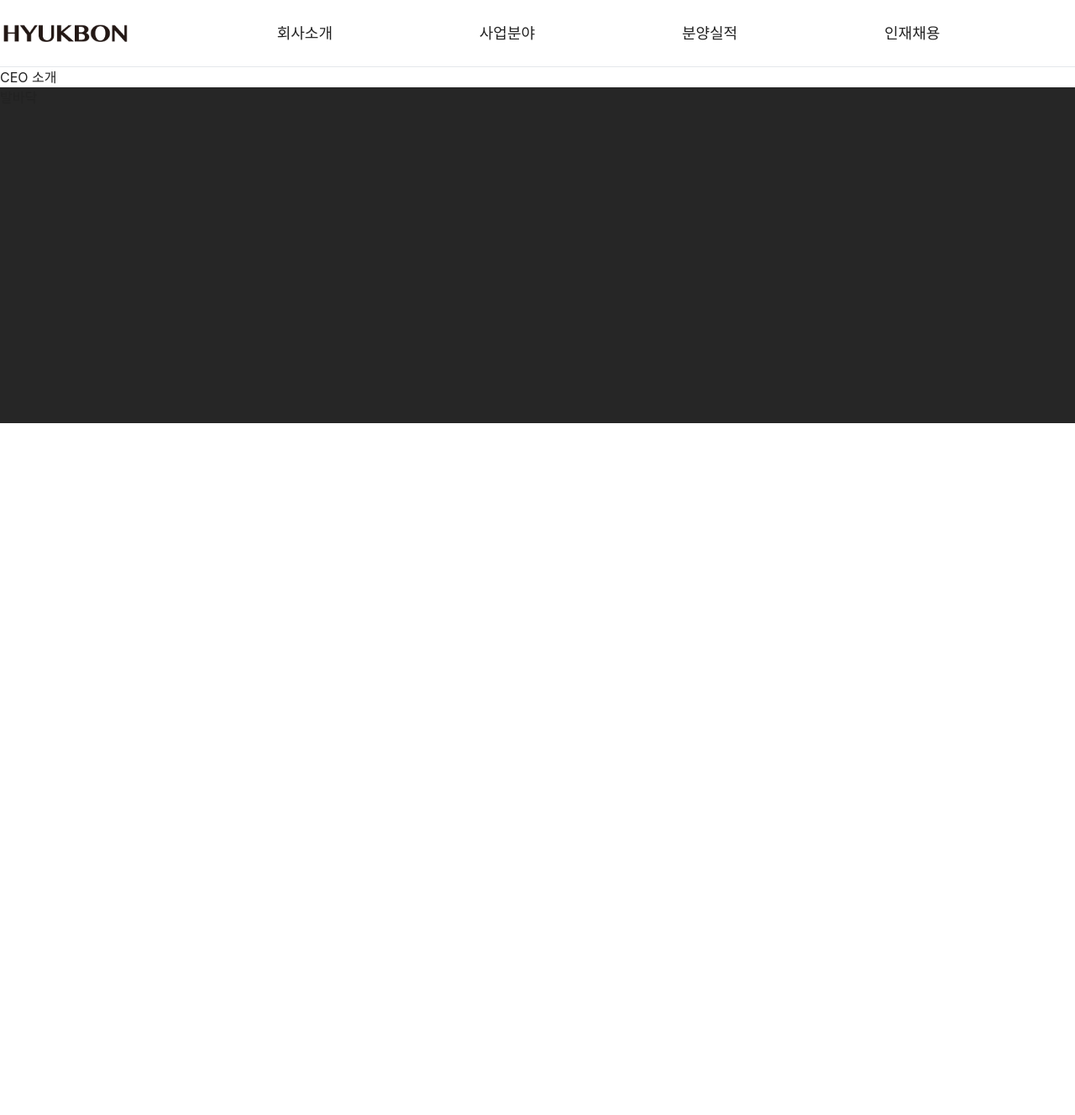
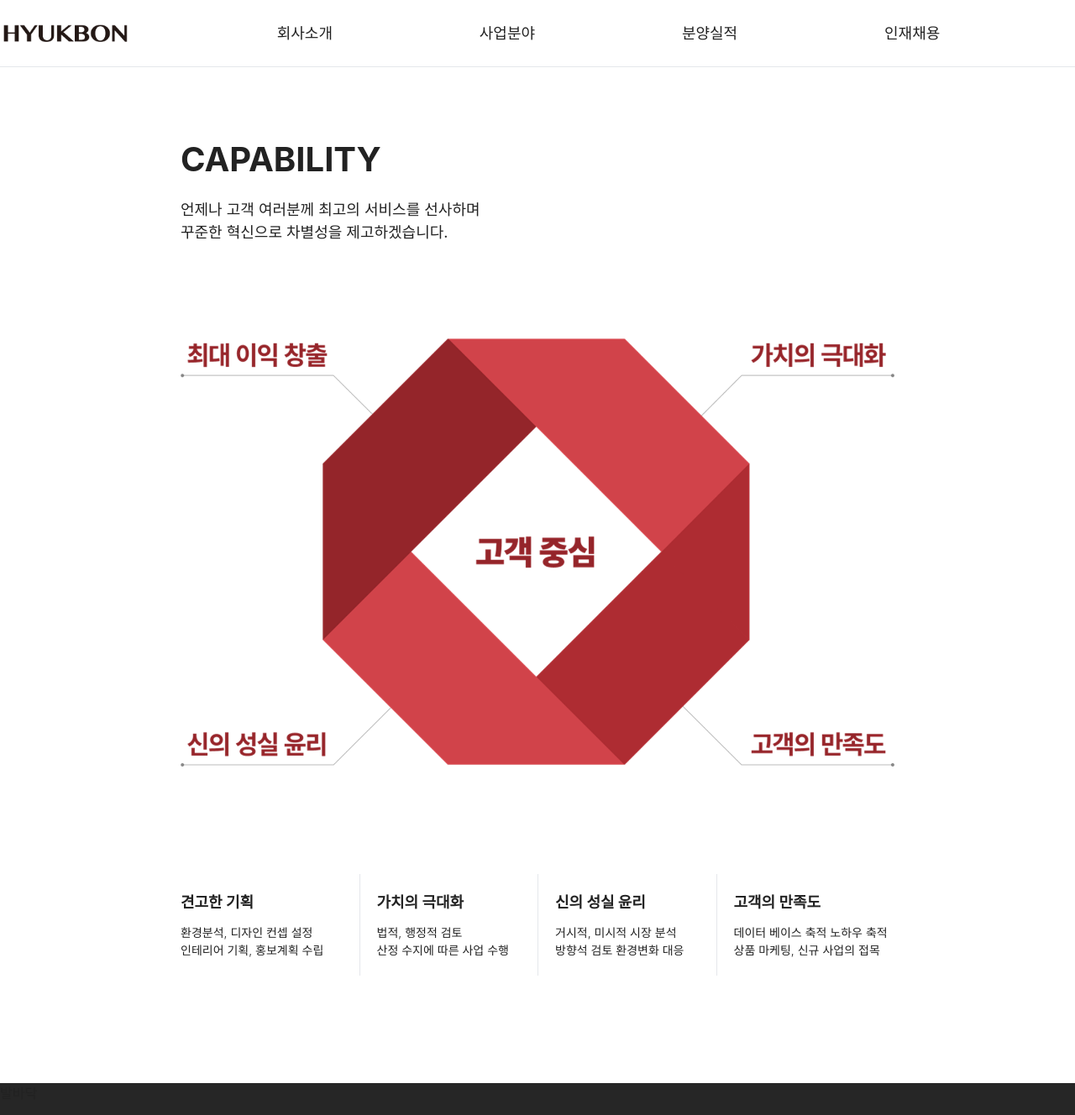
Before and after one commit to ekankr2/hyukbon, a Next.js app: page /about/capability in a window 1280 px wide. Shown: the top 1328 px of the page at 84% size. Before the commit the page ends 800 px from the top, so only its background shows below. Built offline with nearby package versions, Linux system fonts and the light colour scheme; a web font is replaced by a local one.

Commit message:
사업역량 페이지

```diff
--- a/app/about/capability/page.tsx
+++ b/app/about/capability/page.tsx
@@ -1,7 +1,62 @@
 import React from "react";
+import Image from "next/image";
 
 function Page() {
-  return <div>CEO 소개</div>;
+  return (
+    <article className="w-full px-4 md:px-0 pt-20 pb-32 max-w-[384px] md:w-[712px] lg:w-[850px]  md:max-w-none mx-auto text-26 md:text-30">
+      <h1 className="text-28 md:text-40">CAPABILITY</h1>
+      <div className="text-14 md:text-18 pt-4">
+        <p>
+          언제나 고객 여러분께 최고의 서비스를 선사하며
+          <br />
+          꾸준한 혁신으로 차별성을 제고하겠습니다.
+        </p>
+      </div>
+      <div className="mt-28">
+        <Image
+          src="/이념사진.png"
+          alt="이념사진"
+          width={1526}
+          height={928}
+          className=""
+        />
+      </div>
+      <div className="mt-12 md:mt-32">
+        <ul className="divide-y lg:divide-y-0 lg:divide-x text-14 flex flex-col lg:justify-between lg:flex-row">
+          <li className="pb-3 md:py-5 lg:pr-0 w-full lg:w-1/4">
+            <h4 className="text-16 md:text-18">견고한 기획</h4>
+            <p className="font-light pt-3">
+              환경분석, 디자인 컨셉 설정 <br />
+              인테리어 기획, 홍보계획 수립
+            </p>
+          </li>
+          <li className="py-3 md:py-5 lg:px-5 lg:w-1/4">
+            <h4 className="text-16 md:text-18">가치의 극대화</h4>
+            <p className="font-light pt-3">
+              법적, 행정적 검토
+              <br /> 산정 수지에 따른 사업 수행
+            </p>
+          </li>
+          <li className=" py-3 md:py-5 lg:px-5 lg:w-1/4">
+            <h4 className="text-16 md:text-18">신의 성실 윤리</h4>
+            <p className="font-light pt-3">
+              거시적, 미시적 시장 분석
+              <br />
+              방향석 검토 환경변화 대응
+            </p>
+          </li>
+          <li className="pt-3 md:pt-5 lg:pl-5 lg:w-1/4">
+            <h4 className="text-16 md:text-18">고객의 만족도</h4>
+            <p className="font-light pt-3">
+              데이터 베이스 축적 노하우 축적
+              <br />
+              상품 마케팅, 신규 사업의 접목
+            </p>
+          </li>
+        </ul>
+      </div>
+    </article>
+  );
 }
 
 export default Page;
```
